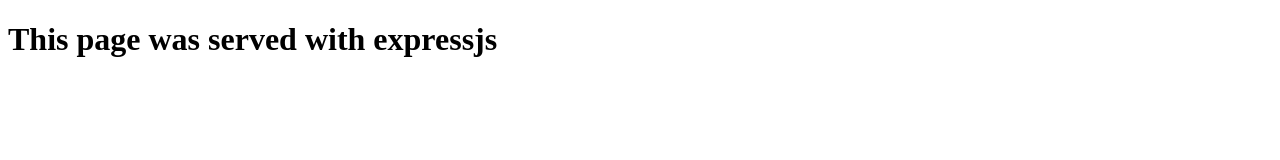
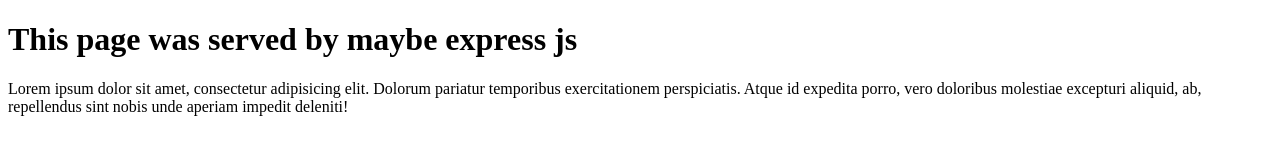
Before and after one commit to ocalvet/rewardsAppWeb, a website: page index.html in a window 1280 px wide. Drawn offline with Linux system fonts and the light colour scheme.

Commit message:
Some changes

```diff
--- a/index.html
+++ b/index.html
@@ -5,6 +5,9 @@
 	<title>Test Page</title>
 </head>
 <body>
-	<h1>This page was served with expressjs</h1>
+	<h1>This page was served by maybe express js</h1>
+	<p>Lorem ipsum dolor sit amet, consectetur adipisicing elit. Dolorum pariatur temporibus exercitationem perspiciatis. Atque id expedita porro, vero doloribus molestiae excepturi aliquid, ab, repellendus sint nobis unde aperiam impedit deleniti!</p>
+
+
 </body>
 </html>
--- a/index.js
+++ b/index.js
@@ -6,6 +6,6 @@
 
 server.listen(8080, function(){
 
-	console.log('http running');
+	// console.log('http running');
 
 })
```
